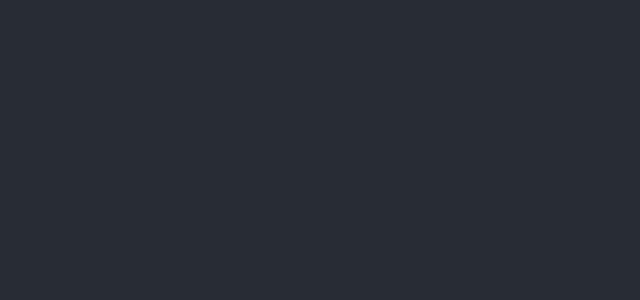
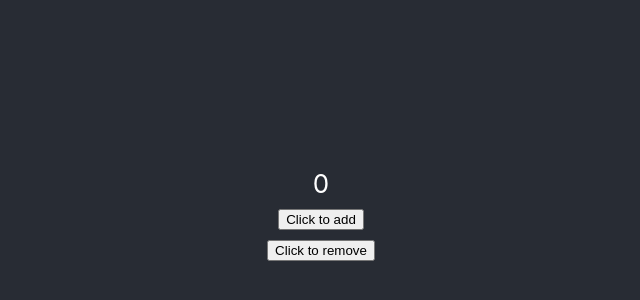
Before and after one commit to CadeWeiskopf/React-TS---Stupid-App, a React (Create React App) app: page / in a window 1280 px wide. Shown: the part 186-486 px from the top of the page, without its empty margins (319-959 px from the left). Built offline with nearby package versions, Linux system fonts and the light colour scheme.

Commit message:
Add/Remove buttons and state

```diff
--- a/src/App.tsx
+++ b/src/App.tsx
@@ -1,7 +1,18 @@
+import { useState } from "react";
 import "./App.css";
+import Counter from "./components/Counter";
 
 function App() {
-  return <div className="App"></div>;
+  const [count, setCount] = useState<number>(0);
+  const handleSetCount = (newCount: number) => {
+    setCount(newCount);
+  };
+  return (
+    <div className="App">
+      {count}
+      <Counter count={count} handleSetCount={handleSetCount} />
+    </div>
+  );
 }
 
 export default App;
--- /dev/null
+++ b/src/components/Counter.tsx
@@ -0,0 +1,24 @@
+interface CounterProps {
+  count: number;
+  handleSetCount: (newCount: number) => void;
+}
+
+const Counter: React.FunctionComponent<CounterProps> = ({
+  count,
+  handleSetCount,
+}) => {
+  return (
+    <div>
+      <div>
+        <button onClick={() => handleSetCount(count + 1)}>Click to add</button>
+      </div>
+      <div>
+        <button onClick={() => handleSetCount(count - 1)}>
+          Click to remove
+        </button>
+      </div>
+    </div>
+  );
+};
+
+export default Counter;
```
